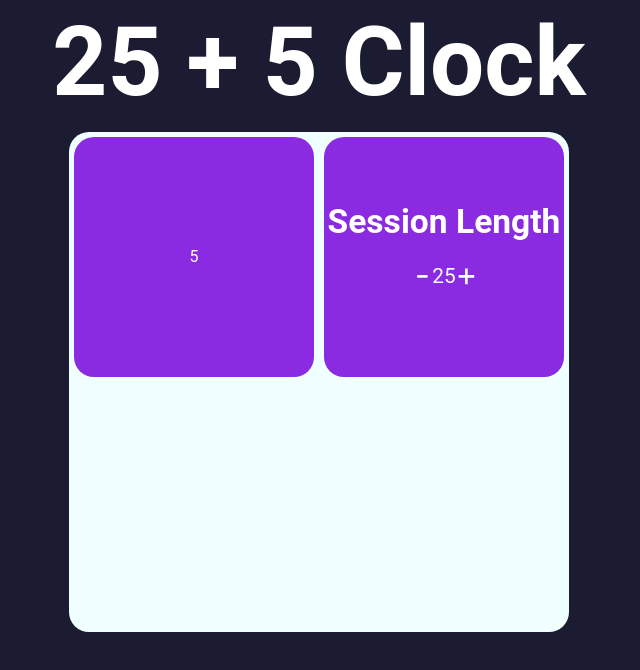
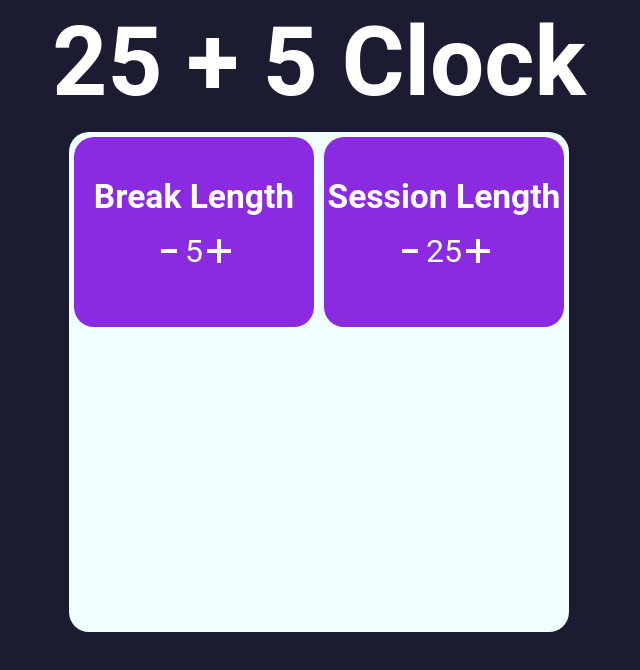
Before and after one commit to bballesterosgo/25-5-timer, a React (Create React App) app: page / in a window 1280 px wide. Shown: the top 670 px of the page, without its empty margins (321-961 px from the left). Built offline with nearby package versions, Linux system fonts and the light colour scheme.

Commit message:
break-label

```diff
--- a/src/components/BreakLabel.jsx
+++ b/src/components/BreakLabel.jsx
@@ -1,12 +1,20 @@
 import React from "react";
+import { GoDash,GoPlus } from "react-icons/go";
 
 import '../stylesheet/BreakLabel.css'
 
 function BreakLabel ({ breakLength }){
 
   return <div className='break-label' id='break-label'>
-    <p>{breakLength}</p>
-  </div>
+             <div className='break-label-title'>
+            <h2>Break Length</h2>
+          </div>
+          <div className='break-label-controls'>
+            <GoDash />
+            <p>{ breakLength }</p>
+            <GoPlus />
+          </div>
+        </div>
 }
 
 export default BreakLabel;
--- a/src/stylesheet/BreakLabel.css
+++ b/src/stylesheet/BreakLabel.css
@@ -1,11 +1,25 @@
 .break-label{
   background-color: blueviolet;
   width: 240px;
-  height: 240px;
+  height: 190px;
   border-radius: 20px;
   margin: 5px;
   display: flex;
+  flex-wrap: nowrap;
   flex-direction: column;
   justify-content: center;
   align-items: center;
 }
+.break-label-title{
+  font-size: 1.4em;
+
+}
+.break-label-controls{
+  margin: 10px;
+  width: 100%;
+  height: 50px;
+  display: flex;
+  justify-content: center;
+  align-items: center;
+  font-size: 2em;
+}
--- a/src/stylesheet/SessionLabel.css
+++ b/src/stylesheet/SessionLabel.css
@@ -1,7 +1,7 @@
 .session-label{
   background-color: blueviolet;
   width: 240px;
-  height: 240px;
+  height: 190px;
   border-radius: 20px;
   margin: 5px;
   display: flex;
@@ -21,5 +21,5 @@
   display: flex;
   justify-content: center;
   align-items: center;
-  font-size: 1.3em;
+  font-size: 2em;
 }
```
